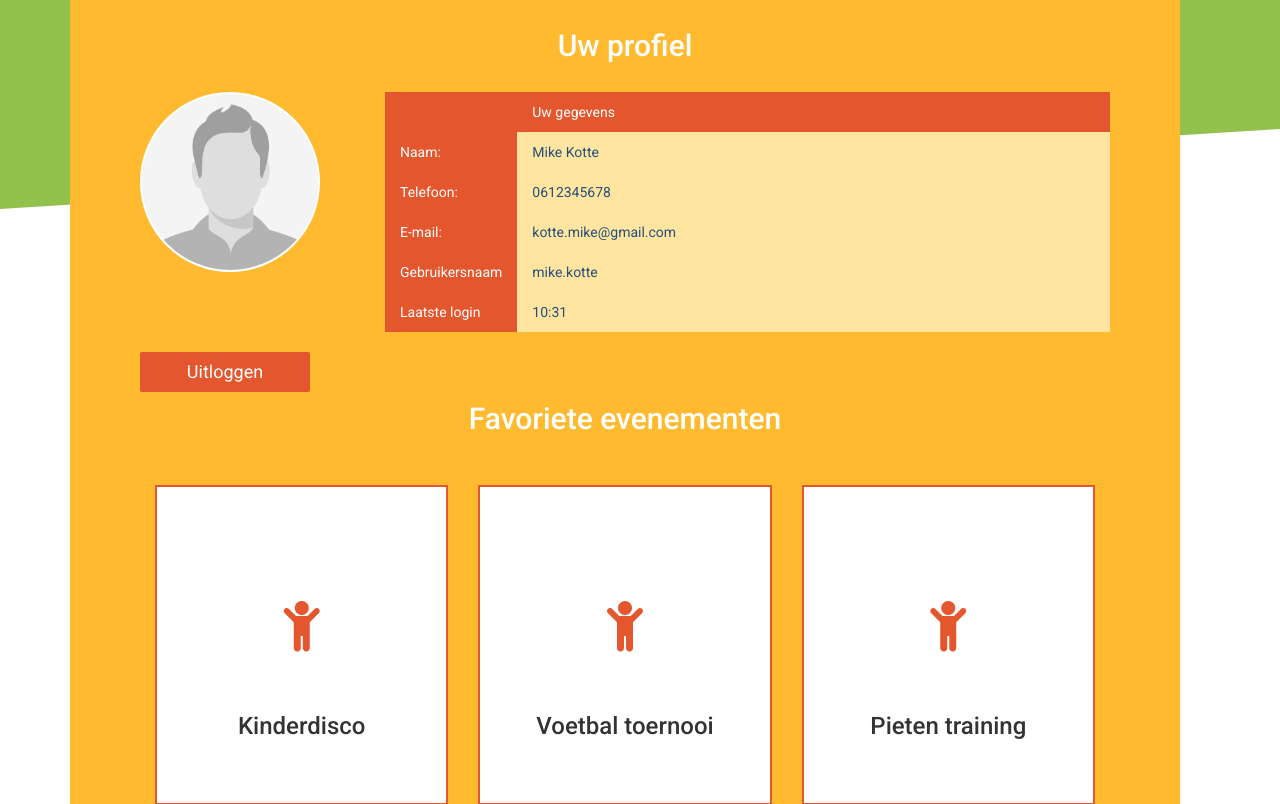
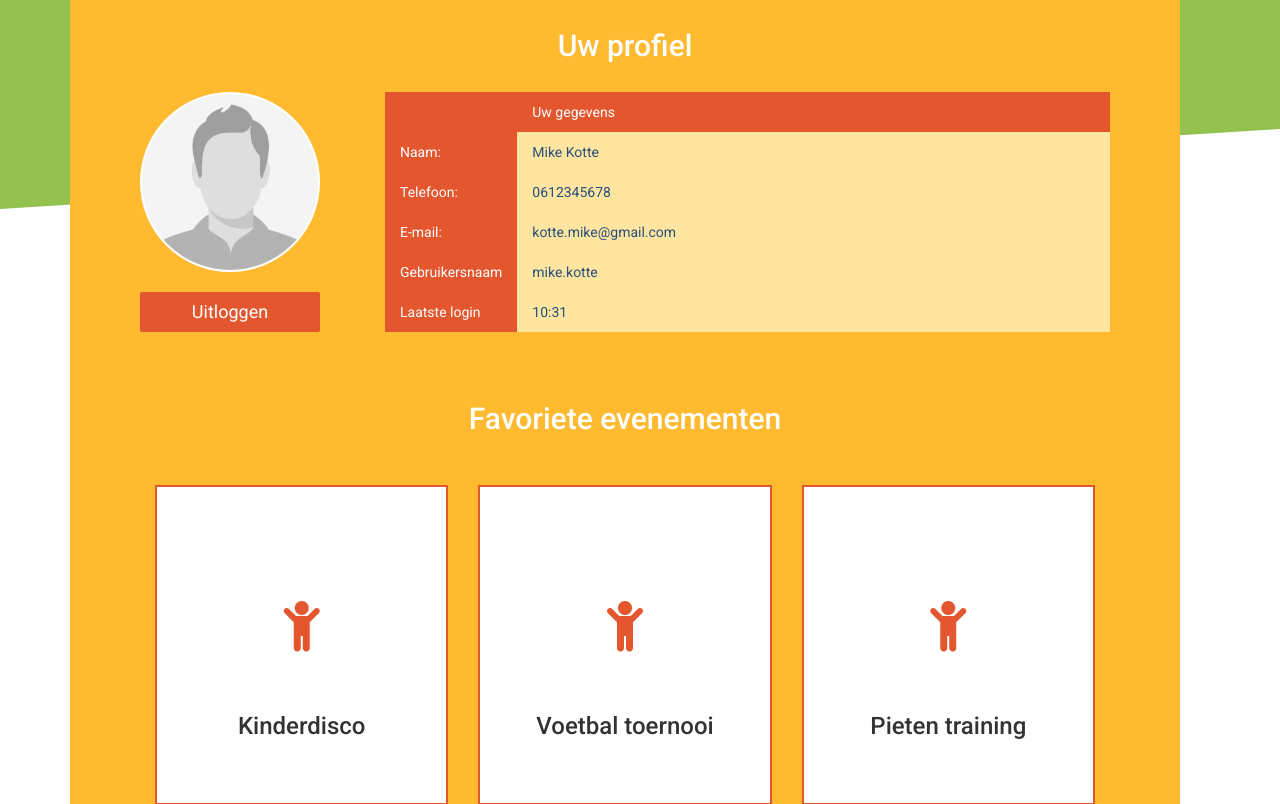
Before and after one commit to Nohsey/ontmoetingsplein, a PHP site: page /profilepage.php in a window 1280 px wide. Shown: the part 671-1475 px from the top of the page. Run offline with PHP 8.4, Linux system fonts and the light colour scheme; the visitor is signed in with stand-in values (Sample User, id 1); data that the repository does not hold is empty.

Commit message:
Profiel page fixed HOPEFULLY

```diff
--- a/inaweek/css/cardio.css
+++ b/inaweek/css/cardio.css
@@ -1206,15 +1206,16 @@
 	border: 2px solid white;
     }
 
-		.btn-uitlog {
-			width: 170px;
+		.btnuitlog{
+			margin-top: -60px;
+			width: 180px;
 			height: 100%;
 			float: left;
 			padding: 5px;
 			color: white;
-			background: #E4572E;
+			background: #E4572E !important;
 		}
 
-		.btn-uitlog:hover {
-			background: #FF6A3D;
+		.btnuitlog:hover {
+			background: #FF6A3D !important;
 		}
--- a/inaweek/profilepage.php
+++ b/inaweek/profilepage.php
@@ -127,7 +127,7 @@
                             </table>
                         </form>
                         <br/>
-                        <button href="uitloggen.php" class="btn btn-uitlog">Uitloggen</button>
+                        <button href="uitloggen.php" class="btn btnuitlog">Uitloggen</button>
                         <br/>
                         <h3 class="white heading" style="text-align: center;">Favoriete evenementen</h3>
                         <div class="row services" style="margin-top: 270px;">
```
